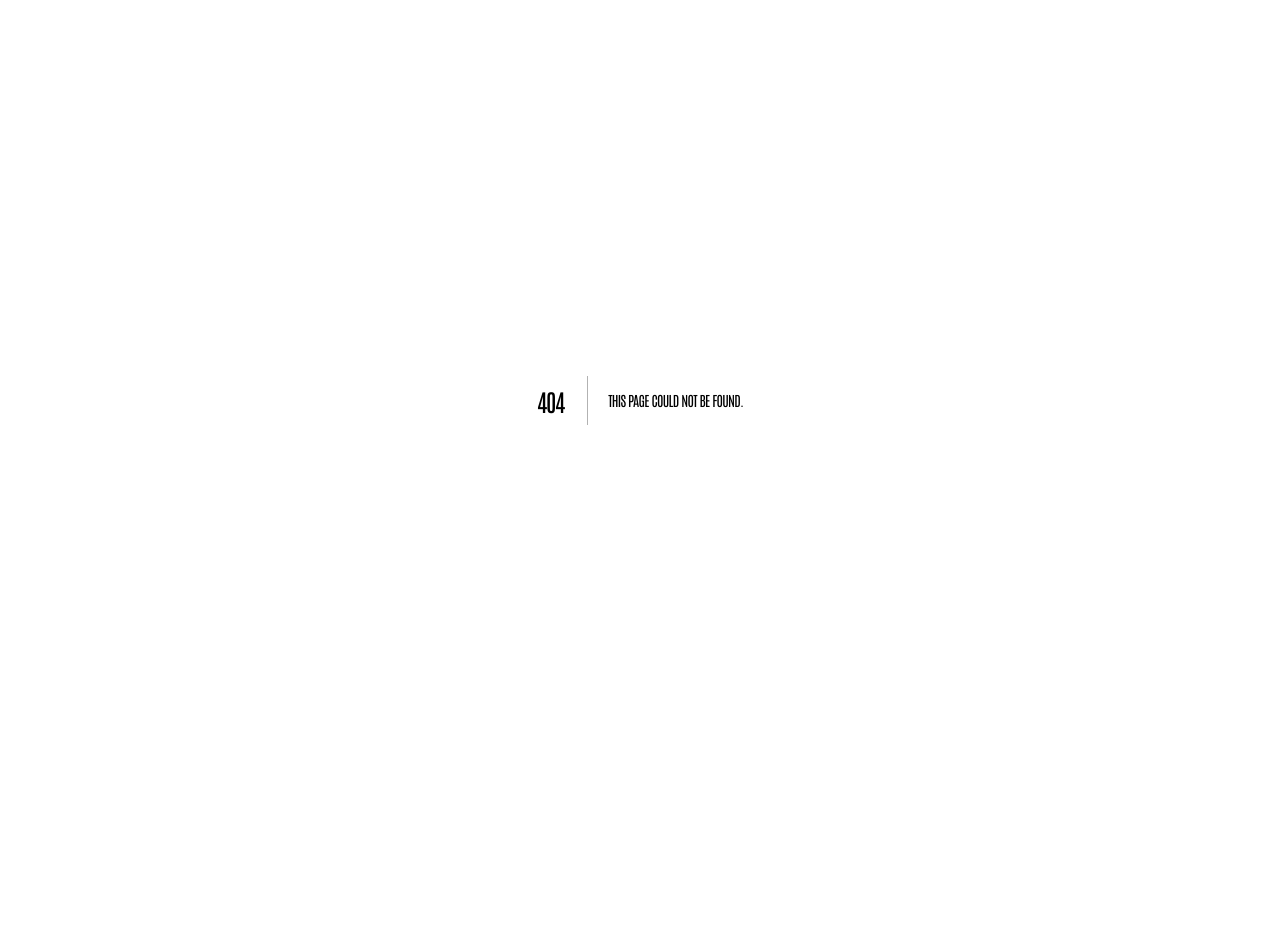
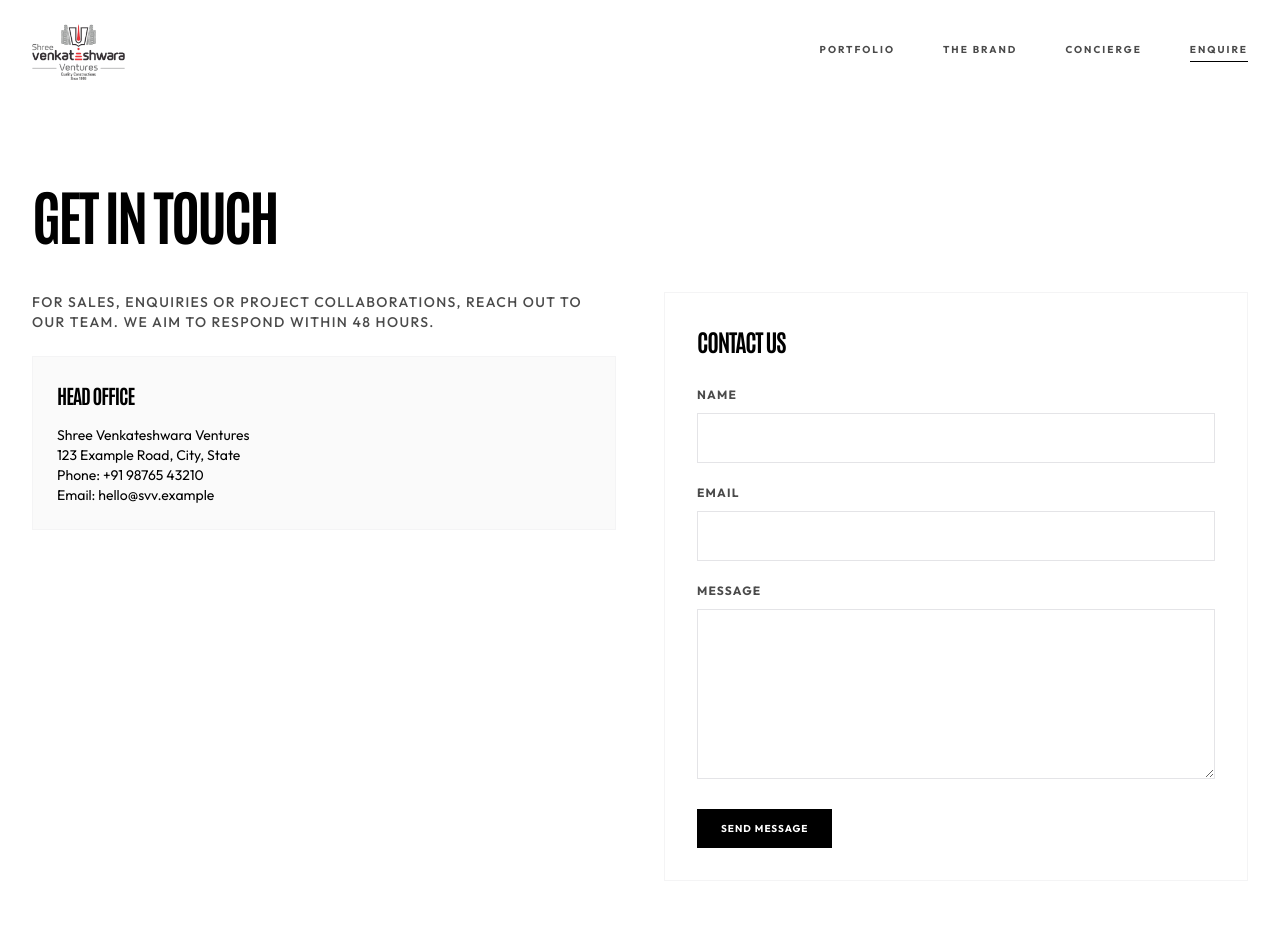
Before and after one commit to Shobhit86630/shree_venkateshwara, a Next.js app: page /contact in a window 1280 px wide. Before the commit this address had no page. Shown: the top 952 px of the page. Before the commit the page ends 800 px from the top, so only its background shows below. Built offline with nearby package versions, Linux system fonts and the light colour scheme.

Commit message:
Contact us

```diff
--- /dev/null
+++ b/src/app/contact/page.tsx
@@ -0,0 +1,35 @@
+import Navbar from "@/components/Navbar";
+import Footer from "@/components/Footer";
+import ContactForm from "@/components/ContactForm";
+
+export default function ContactPage() {
+  return (
+    <div className="flex flex-col min-h-screen bg-white text-black font-sans">
+      <Navbar />
+      <main className="flex-1 px-8 py-20 max-w-[1400px] mx-auto w-full">
+        <h1 className="text-5xl md:text-6xl font-heading font-bold tracking-tighter uppercase leading-none mb-12">
+          Get In Touch
+        </h1>
+
+        <div className="grid grid-cols-1 md:grid-cols-2 gap-12 items-start">
+          <div className="space-y-6">
+            <p className="text-sm font-medium uppercase tracking-widest text-brand-dark-grey">
+              For sales, enquiries or project collaborations, reach out to our team. We aim to respond within 48 hours.
+            </p>
+
+            <div className="p-6 bg-zinc-50 border border-zinc-100">
+              <h3 className="text-xl font-heading font-bold uppercase mb-4">Head Office</h3>
+              <p className="text-sm">Shree Venkateshwara Ventures</p>
+              <p className="text-sm">123 Example Road, City, State</p>
+              <p className="text-sm">Phone: +91 98765 43210</p>
+              <p className="text-sm">Email: hello@svv.example</p>
+            </div>
+          </div>
+
+          <ContactForm />
+        </div>
+      </main>
+      <Footer />
+    </div>
+  );
+}
--- /dev/null
+++ b/src/components/ContactForm.tsx
@@ -0,0 +1,78 @@
+"use client";
+
+import { useState } from "react";
+
+export default function ContactForm() {
+  const [name, setName] = useState("");
+  const [email, setEmail] = useState("");
+  const [message, setMessage] = useState("");
+  const [status, setStatus] = useState<"idle" | "sending" | "sent" | "error">("idle");
+
+  function validate() {
+    return name.trim() !== "" && /\S+@\S+\.\S+/.test(email) && message.trim() !== "";
+  }
+
+  async function handleSubmit(e: React.FormEvent) {
+    e.preventDefault();
+    if (!validate()) return setStatus("error");
+    setStatus("sending");
+
+    // Placeholder: currently no backend — simulate success
+    setTimeout(() => {
+      setStatus("sent");
+      setName("");
+      setEmail("");
+      setMessage("");
+    }, 700);
+  }
+
+  return (
+    <form onSubmit={handleSubmit} className="max-w-2xl w-full p-8 bg-white border border-zinc-100">
+      <h3 className="text-2xl font-heading font-bold uppercase mb-6">Contact Us</h3>
+
+      <label className="block mb-4">
+        <span className="text-xs font-bold uppercase tracking-widest text-brand-dark-grey">Name</span>
+        <input
+          value={name}
+          onChange={(e) => setName(e.target.value)}
+          className="mt-2 w-full border border-zinc-200 p-3"
+          required
+        />
+      </label>
+
+      <label className="block mb-4">
+        <span className="text-xs font-bold uppercase tracking-widest text-brand-dark-grey">Email</span>
+        <input
+          type="email"
+          value={email}
+          onChange={(e) => setEmail(e.target.value)}
+          className="mt-2 w-full border border-zinc-200 p-3"
+          required
+        />
+      </label>
+
+      <label className="block mb-6">
+        <span className="text-xs font-bold uppercase tracking-widest text-brand-dark-grey">Message</span>
+        <textarea
+          value={message}
+          onChange={(e) => setMessage(e.target.value)}
+          rows={6}
+          className="mt-2 w-full border border-zinc-200 p-3"
+          required
+        />
+      </label>
+
+      <div className="flex items-center gap-4">
+        <button
+          type="submit"
+          className="bg-black text-white px-6 py-3 uppercase font-bold tracking-widest text-[10px]"
+          disabled={status === "sending"}
+        >
+          {status === "sending" ? "Sending…" : "Send Message"}
+        </button>
+        {status === "sent" && <span className="text-sm text-green-600">Message sent. Thank you!</span>}
+        {status === "error" && <span className="text-sm text-red-600">Please complete the form correctly.</span>}
+      </div>
+    </form>
+  );
+}
```
